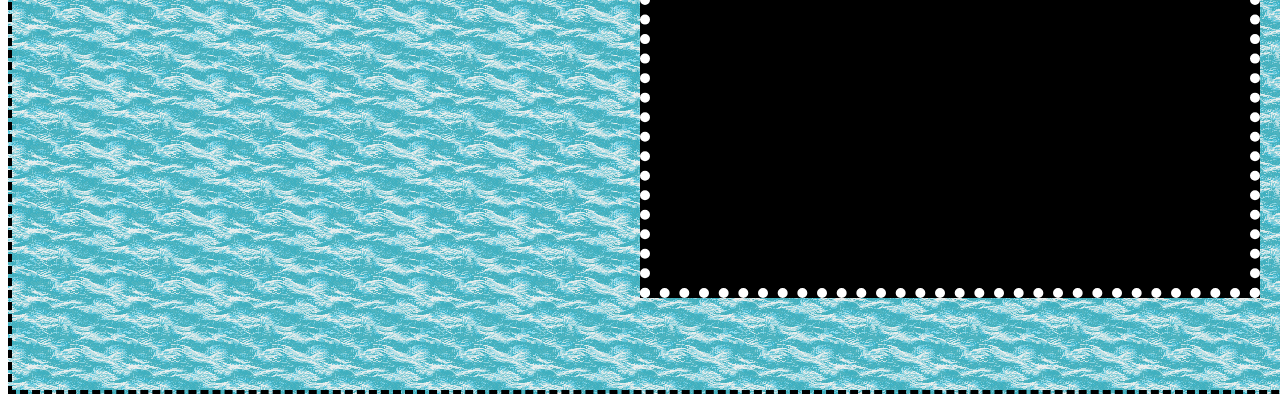
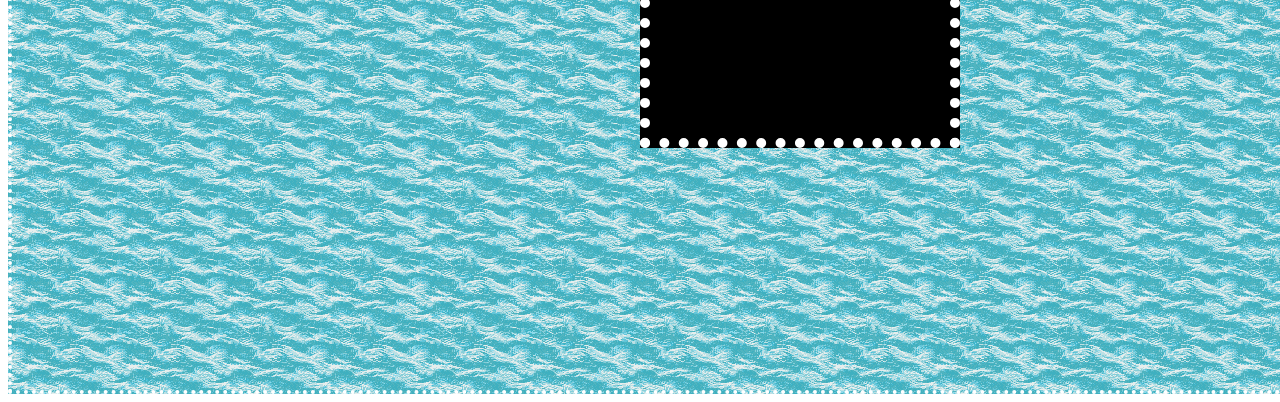
Before and after one commit to amck0812/amck_s25, a plain HTML site: page netdotart_pg2.html in a window 1280 px wide. Shown: the part 522-924 px from the top of the page. Drawn offline with Linux system fonts and the light colour scheme.

Commit message:
Add files via upload

```diff
--- a/netdotart_pg2.html
+++ b/netdotart_pg2.html
@@ -39,7 +39,7 @@
 		cursor: url("bluecursor.gif"), default;
 		height: 900px ;
 		width: 1600px ;
-		border: 4px dashed black;
+		border: 4px dotted white;
 		background-color: black;
 		background-image: url("washing water.gif");
 		background-repeat: repeat;
@@ -54,8 +54,8 @@
 		position: absolute;
 		top: 50%;
 		left: 50%;
-		height: 400px ;
-		width: 600px ;
+		height: 250px ;
+		width: 300px ;
 		border: 10px dotted white;
 		background-color: black;
 		background-image: url("startile.gif");
```
Also changed, not shown: netdotart_pg1.html (+1 -1 lines).
